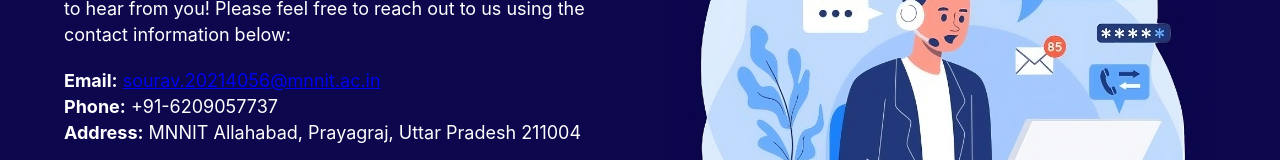
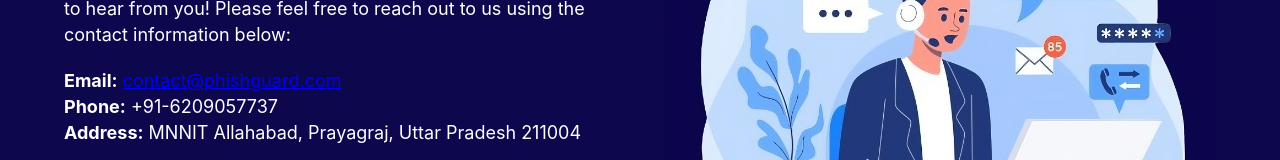
Before and after one commit to Slander-Playz/Jojo-URL-Detection, a React (Create React App) app in the folder deployment/React/PhisingDetector-main/client/: page / in a window 1280 px wide. Shown: the part 3194-3354 px from the top of the page. Built offline with nearby package versions, Linux system fonts and the light colour scheme.

Commit message:
Update home.jsx

```diff
--- a/deployment/React/PhisingDetector-main/client/src/pages/Home/home.jsx
+++ b/deployment/React/PhisingDetector-main/client/src/pages/Home/home.jsx
@@ -213,7 +213,7 @@
                 <p>
                   <strong>Email:</strong>{" "}
                   <a href="sourav.20214056@mnnit.ac.in">
-                    sourav.20214056@mnnit.ac.in
+                    contact@phishguard.com
                   </a>
                 </p>
                 <p>
```
